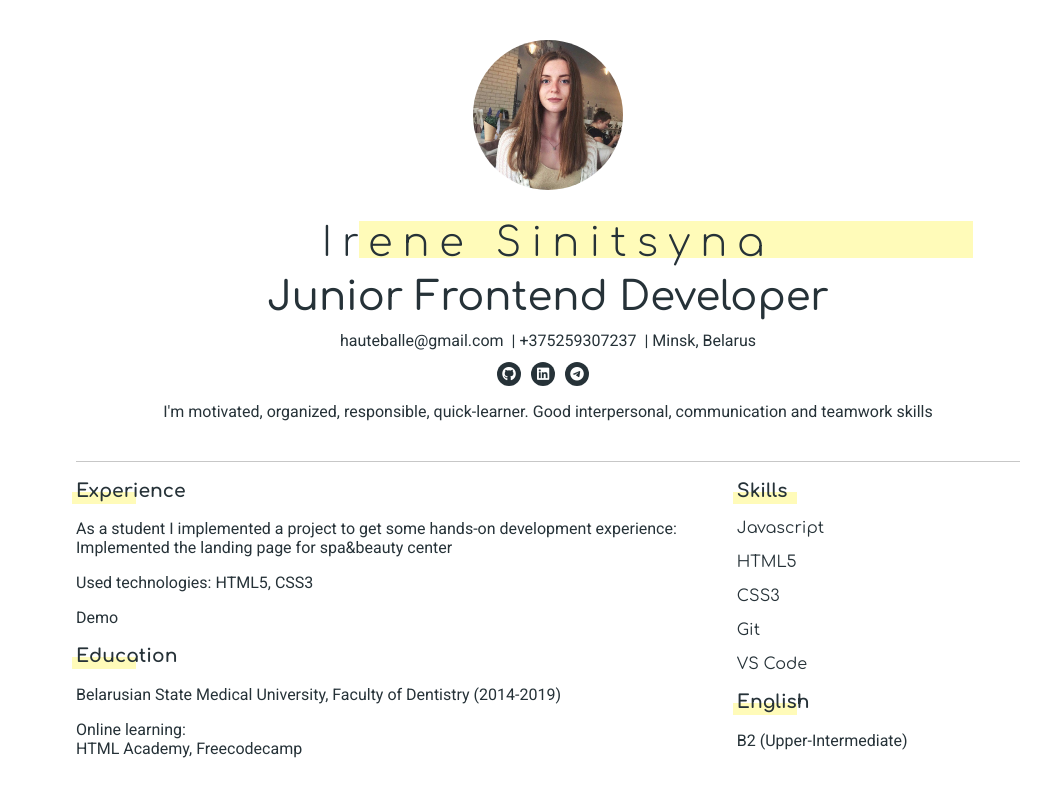
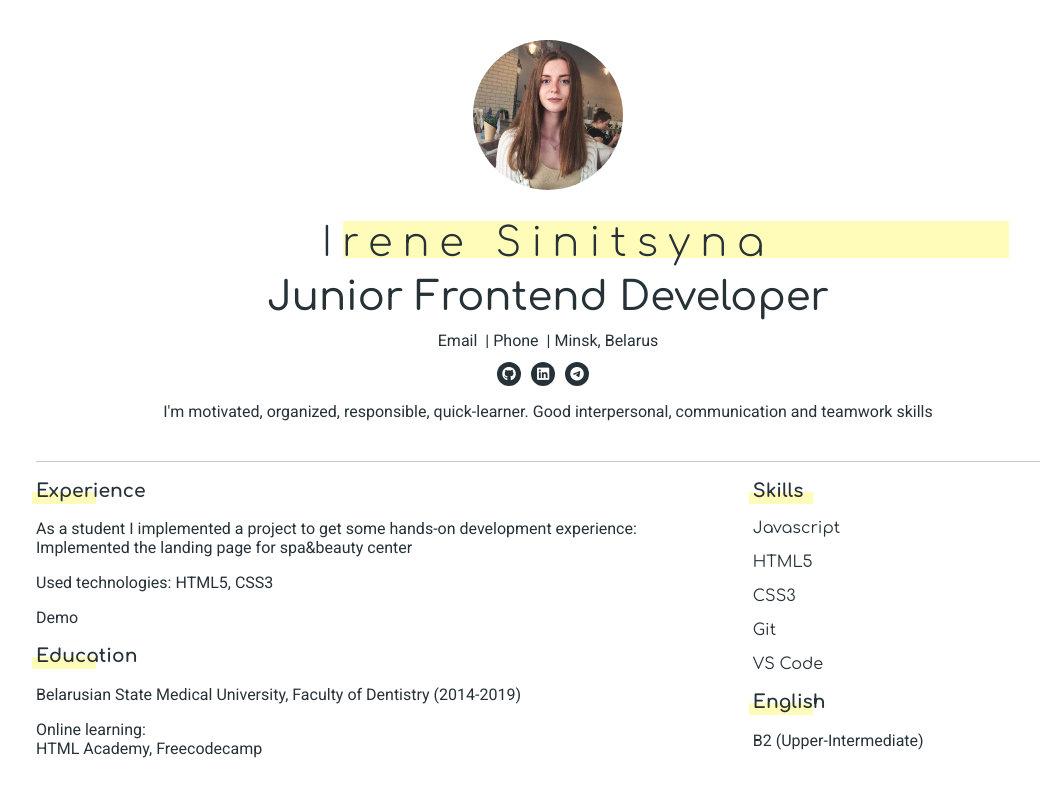
Before and after one commit to hauteballe/rsschool-cv, a plain HTML site: page index.html in a window 1280 px wide. Shown: the whole page, without its empty margins (92-1132 px from the left). Drawn offline with Linux system fonts and the light colour scheme.

Commit message:
fix: fix pull request conversations

```diff
--- a/index.html
+++ b/index.html
@@ -10,7 +10,6 @@
   </head>
   <body>
     <div class="container">
-        <div class="cv-content">
             <header>
                 <div class="header-title">
                     <img src="assets/img/cv-header-photo.jpg" alt="cv-header-photo">
@@ -20,8 +19,8 @@
                     <span>Junior Frontend Developer</span>
                 </div>
                 <div class="header-contacts">
-                        <p>hauteballe@gmail.com</p>
-                        <p>+375259307237</p>
+                        <p><a href="mailto:hauteballe@gmail.com">Email</a></p>
+                        <p><a href="tel:+375259307237">Phone</a></p>
                         <p>Minsk, Belarus</p>
                 </div>
                 <div class="header-social">
--- a/style.css
+++ b/style.css
@@ -1,18 +1,17 @@
 body {
   color: #263238;
   margin: 0;
+  font-family: "Roboto", "Minion Pro", Palatino, Georgia, serif;
+  font-size: 16px;
+  color: #263238;
 }
 .container {
   min-width: 350px;
   max-width: 1024px;
   margin: 0 auto;
-}
-.cv-content {
-  font-family: "Roboto", "Minion Pro", Palatino, Georgia, serif;
-  font-size: 16px;
-  color: #263238;
   padding: 40px 40px 20px 40px;
 }
+
 header {
   width: 100%;
   padding-bottom: 24px;
@@ -65,7 +64,6 @@ header {
   flex-direction: column;
   justify-content: center;
   text-decoration: none;
-  font-family: "Roboto", Arial, Helvetica, sans-serif;
   font-size: 16px;
   margin: 10px 0;
 }
@@ -73,6 +71,11 @@ header {
 .header-contacts p {
   margin: 2px 0;
   white-space: nowrap;
+}
+
+.header-contacts a {
+  text-decoration: none;
+  color: inherit;
 }
 
 .header-contacts p:not(:last-child):after {
@@ -136,9 +139,7 @@ header {
   text-decoration: none;
   color: #263238;
 }
-.main-info p {
-  font-family: "Roboto" Arial, Helvetica, sans-serif;
-}
+
 .main-info h3 {
   position: relative;
 }
```
